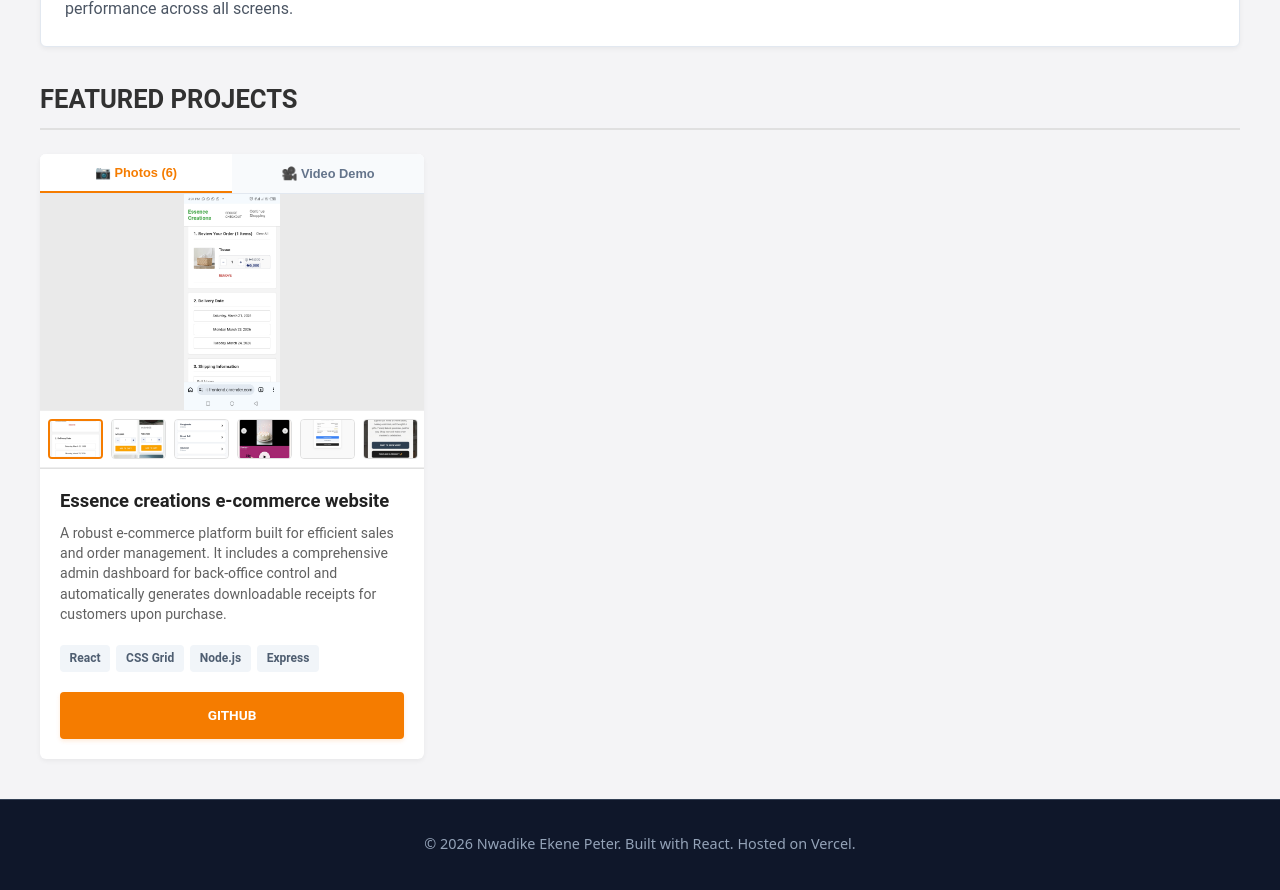
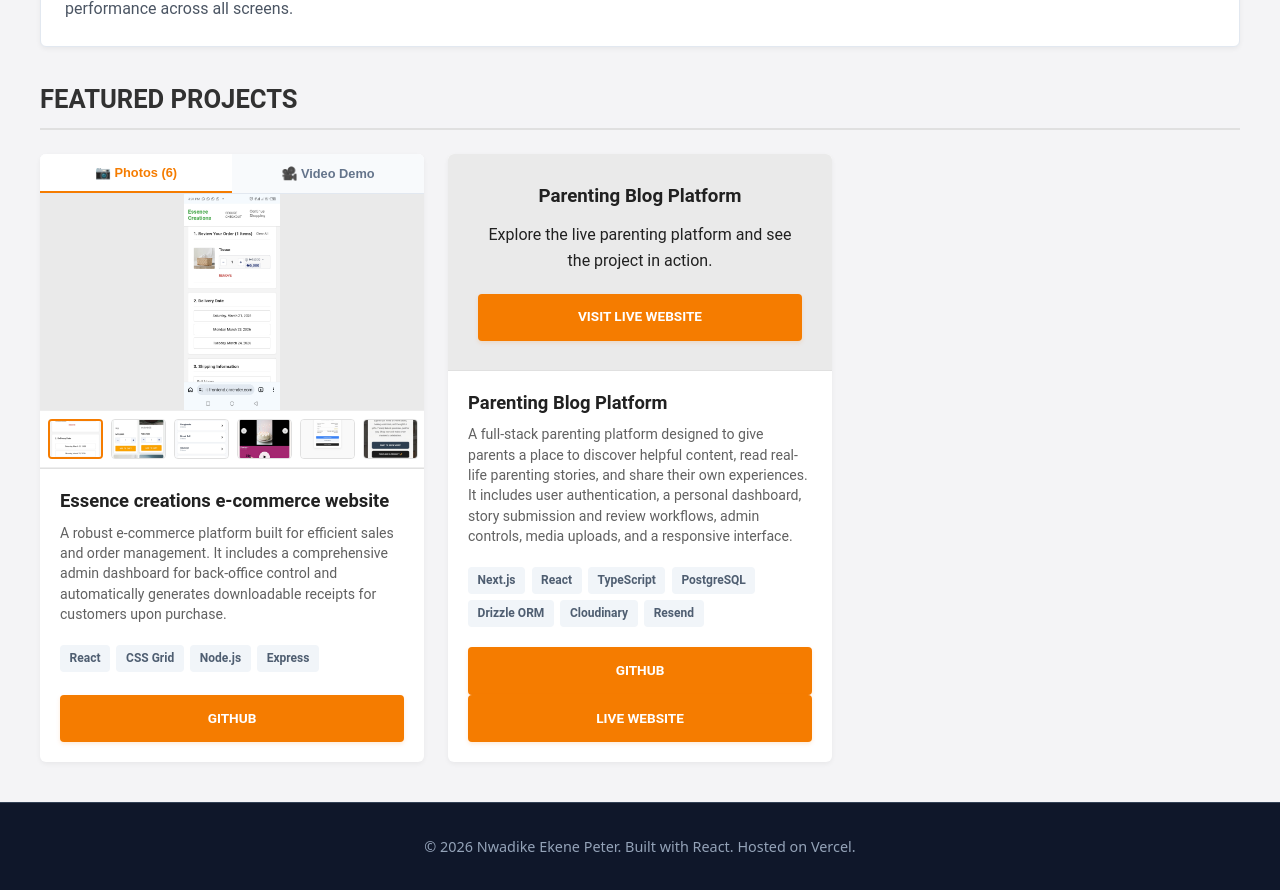
Before and after one commit to nwadikeekene4-lab/my-portfolio-website, a React (Vite) app: page / in a window 1280 px wide. Shown: the part 760-1650 px from the top of the page. Built offline with nearby package versions, Linux system fonts and the light colour scheme; the HTML template or start-up script is replaced by a standard one.

Commit message:
Refactor Projects component and improve layout

```diff
--- a/src/components/Projects.jsx
+++ b/src/components/Projects.jsx
@@ -17,6 +17,24 @@ const myProjects = [
       "./images/landing page.jpg"
     ],
     githubLink: "https://github.com/nwadikeekene4-lab/New-project-1"
+  },
+
+  {
+    id: 2,
+    title: "Parenting Blog Platform",
+    description: "A full-stack parenting platform designed to give parents a place to discover helpful content, read real-life parenting stories, and share their own experiences. It includes user authentication, a personal dashboard, story submission and review workflows, admin controls, media uploads, and a responsive interface.",
+    tags: [
+      "Next.js",
+      "React",
+      "TypeScript",
+      "PostgreSQL",
+      "Drizzle ORM",
+      "Cloudinary",
+      "Resend"
+    ],
+    images: [],
+    githubLink: "https://github.com/nwadikeekene4-lab/parentingblog",
+    liveLink: "https://parentingblog-76yt.vercel.app/"
   }
 ];
 
@@ -34,7 +52,7 @@ export default function Projects() {
             I am a Frontend Developer with full-stack website development experience, dedicated to
             designing <strong>simple, secure, and good websites</strong>. Whether you need tailored
             digital solutions for <strong>e-commerce, blogs, or schools</strong>, I build clean systems
-            using  web technologies such as <strong>React, JavaScript, HTML, and CSS</strong> to
+            using web technologies such as <strong>React, JavaScript, HTML, and CSS</strong> to
             ensure fluid performance across all screens.
           </p>
         </div>
@@ -59,7 +77,13 @@ export default function Projects() {
       {modalImage && (
         <div className="modal-overlay" onClick={() => setModalImage(null)}>
           <div className="modal-content" onClick={(e) => e.stopPropagation()}>
-            <button className="modal-close" onClick={() => setModalImage(null)}>&times;</button>
+            <button
+              className="modal-close"
+              onClick={() => setModalImage(null)}
+            >
+              &times;
+            </button>
+
             <img
               src={modalImage}
               alt="Expanded presentation view"
@@ -76,12 +100,27 @@ function StableProjectCard({ project, onOpenModal }) {
   const [mediaMode, setMediaMode] = useState('image');
   const [activeImgIndex, setActiveImgIndex] = useState(0);
 
+  const hasImages = project.images && project.images.length > 0;
+  const hasVideo = Boolean(project.videoUrl);
+
+  // If a project has no images but has a video,
+  // automatically display the video.
+  React.useEffect(() => {
+    if (!hasImages && hasVideo) {
+      setMediaMode('video');
+    }
+  }, [hasImages, hasVideo]);
+
   return (
     <article className="project-card">
 
       <div className="media-container">
 
+        {/* Only show tabs that the project actually has */}
+        {(hasImages || hasVideo) && (
           <div className="media-tabs">
+
+            {hasImages && (
               <button
                 type="button"
                 className={`tab-btn ${mediaMode === 'image' ? 'active' : ''}`}
@@ -89,6 +128,9 @@ function StableProjectCard({ project, onOpenModal }) {
               >
                 📷 Photos ({project.images.length})
               </button>
+            )}
+
+            {hasVideo && (
               <button
                 type="button"
                 className={`tab-btn ${mediaMode === 'video' ? 'active' : ''}`}
@@ -96,21 +138,26 @@ function StableProjectCard({ project, onOpenModal }) {
               >
                 🎥 Video Demo
               </button>
+            )}
+
           </div>
+        )}
 
         <div className="media-frame">
-          {mediaMode === 'image' ? (
+
+          {mediaMode === 'image' && hasImages ? (
             <img
-              // FIXED: Explicit unique key prevents React DOM re-mounting/blinking
               key={project.images[activeImgIndex]}
               src={project.images[activeImgIndex]}
               alt={`${project.title} screenshot ${activeImgIndex + 1}`}
               className="project-media-element clickable-image"
-              onClick={() => onOpenModal(project.images[activeImgIndex])}
+              onClick={() =>
+                onOpenModal(project.images[activeImgIndex])
+              }
               title="Click to expand view"
               loading="eager"
             />
-          ) : (
+          ) : mediaMode === 'video' && hasVideo ? (
             <video
               src={project.videoUrl}
               controls
@@ -120,46 +167,109 @@ function StableProjectCard({ project, onOpenModal }) {
             >
               Your browser does not support the video tag.
             </video>
+          ) : (
+            <div
+              className="project-media-element"
+              style={{
+                display: 'flex',
+                flexDirection: 'column',
+                alignItems: 'center',
+                justifyContent: 'center',
+                textAlign: 'center',
+                padding: '30px',
+                minHeight: '250px'
+              }}
+            >
+              <h3 style={{ marginBottom: '10px' }}>
+                Parenting Blog Platform
+              </h3>
+
+              <p style={{ marginBottom: '20px' }}>
+                Explore the live parenting platform and see the project
+                in action.
+              </p>
+
+              {project.liveLink && (
+                <a
+                  href={project.liveLink}
+                  target="_blank"
+                  rel="noopener noreferrer"
+                  className="btn-github"
+                >
+                  Visit Live Website
+                </a>
               )}
             </div>
+          )}
 
-        {mediaMode === 'image' && project.images.length > 1 && (
+        </div>
+
+        {/* Image thumbnails only appear when images actually exist */}
+        {mediaMode === 'image' && hasImages && project.images.length > 1 && (
           <div className="thumbnail-track">
+
             {project.images.map((img, idx) => (
               <button
                 key={img}
                 type="button"
-                className={`thumbnail-btn ${activeImgIndex === idx ? 'selected' : ''}`}
+                className={`thumbnail-btn ${
+                  activeImgIndex === idx ? 'selected' : ''
+                }`}
                 onClick={() => setActiveImgIndex(idx)}
               >
-                <img src={img} alt="thumbnail" loading="lazy" />
+                <img
+                  src={img}
+                  alt={`${project.title} thumbnail ${idx + 1}`}
+                  loading="lazy"
+                />
               </button>
             ))}
+
           </div>
         )}
 
       </div>
 
       <div className="project-info">
+
         <h3>{project.title}</h3>
+
         <p>{project.description}</p>
 
         <div className="tags">
           {project.tags.map((tag, index) => (
-            <span key={index} className="tag-badge">{tag}</span>
+            <span key={index} className="tag-badge">
+              {tag}
+            </span>
           ))}
         </div>
 
         <div className="project-links">
+
+          {project.githubLink && (
             <a
               href={project.githubLink}
               target="_blank"
-            rel="noreferrer"
+              rel="noopener noreferrer"
               className="btn-github"
             >
               GitHub
             </a>
+          )}
+
+          {project.liveLink && (
+            <a
+              href={project.liveLink}
+              target="_blank"
+              rel="noopener noreferrer"
+              className="btn-github"
+            >
+              Live Website
+            </a>
+          )}
+
         </div>
+
       </div>
 
     </article>
```
Lines whose indentation alone changed are shown as unchanged.
